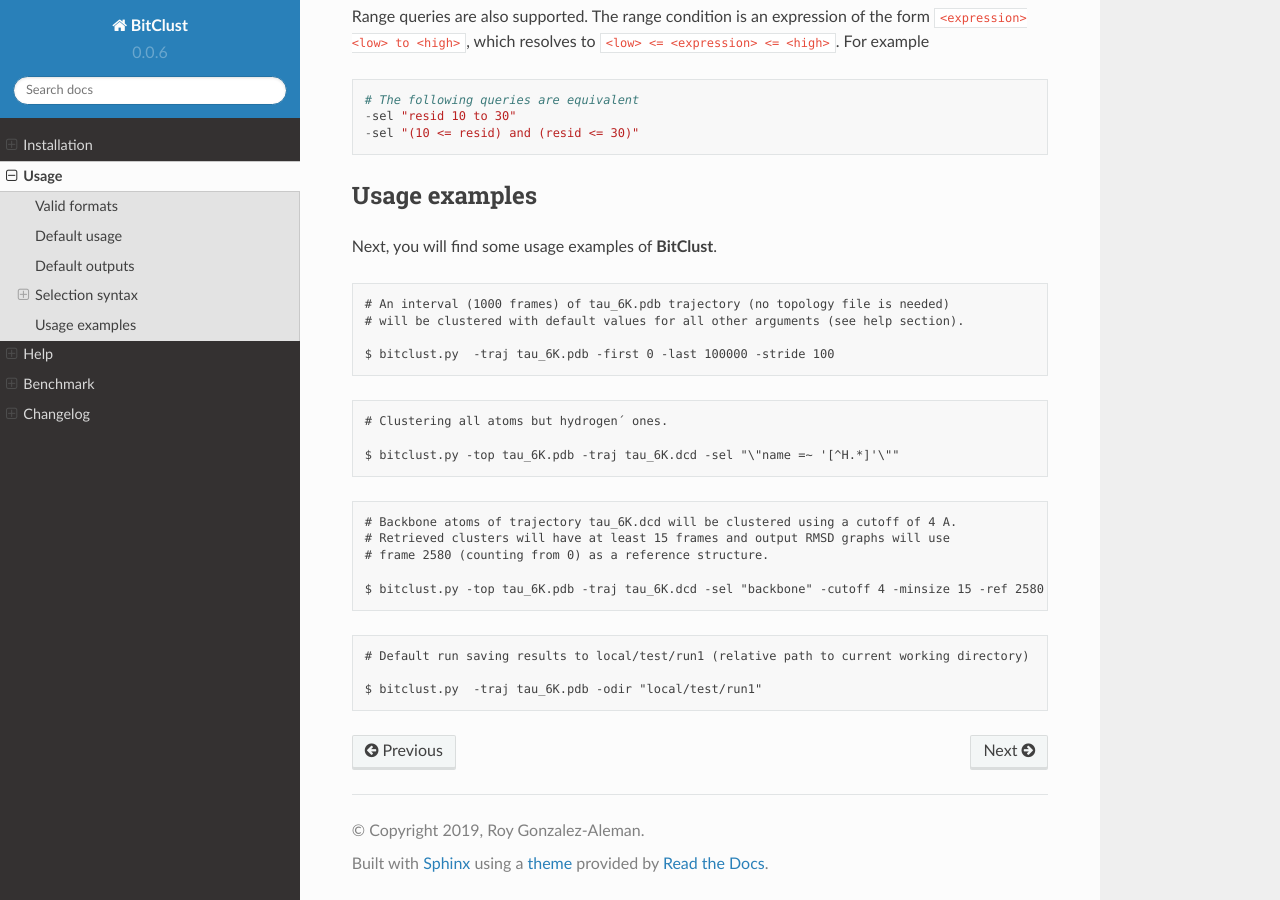
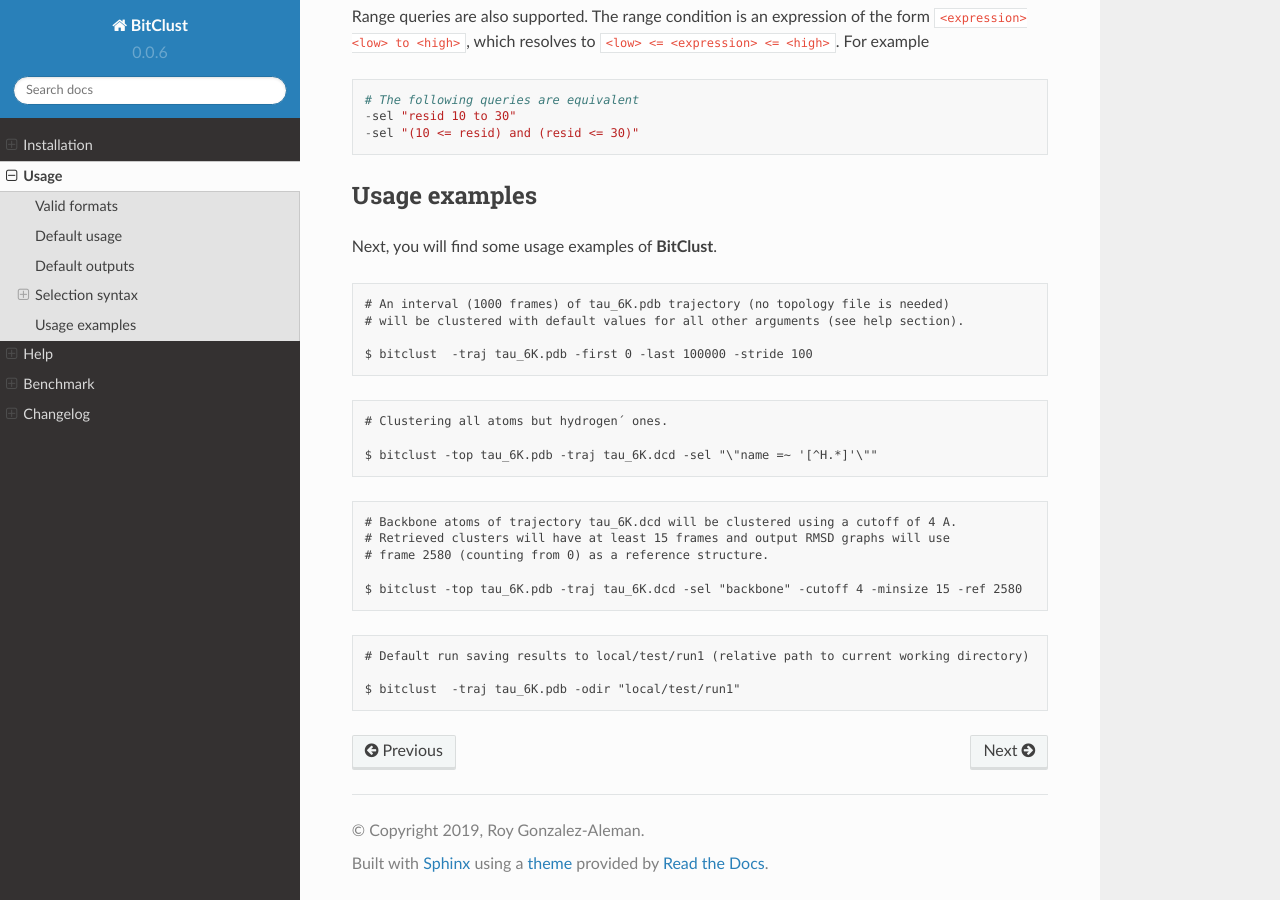
Before and after one commit to rglez/bitclust, a Sphinx documentation site: the page built from doc/source/sections/usage.rst, in a window 1280 px wide and 900 px high, scrolled down 3252 px. Built offline with Sphinx 7.4.7 and the Read the Docs theme 2.0.0, drawn with Linux system fonts in a browser that asks for light colours; some of the changed text lies outside the part shown.

```diff
--- a/doc/source/sections/usage.rst
+++ b/doc/source/sections/usage.rst
@@ -32,7 +32,7 @@ specified they will take their default values commented below.
 
 A minimal run like ::
 
- $ bitclust.py -top tau_6K.pdb -traj tau_6K.dcd
+ $ bitclust -top tau_6K.pdb -traj tau_6K.dcd
 
 loads the tau_6K.dcd trajectory into tau_6K.pdb coordinates (both present at
 current working directory as not path was provided) and performs a clustering job using Daura’s algorithm
@@ -142,14 +142,14 @@ Next, you will find some usage examples of **BitClust**.
  # An interval (1000 frames) of tau_6K.pdb trajectory (no topology file is needed)
  # will be clustered with default values for all other arguments (see help section).
 
- $ bitclust.py  -traj tau_6K.pdb -first 0 -last 100000 -stride 100
+ $ bitclust  -traj tau_6K.pdb -first 0 -last 100000 -stride 100
 
 
 ::
 
  # Clustering all atoms but hydrogen´ ones.
 
- $ bitclust.py -top tau_6K.pdb -traj tau_6K.dcd -sel "\"name =~ '[^H.*]'\""
+ $ bitclust -top tau_6K.pdb -traj tau_6K.dcd -sel "\"name =~ '[^H.*]'\""
 
 
 ::
@@ -158,11 +158,11 @@ Next, you will find some usage examples of **BitClust**.
  # Retrieved clusters will have at least 15 frames and output RMSD graphs will use
  # frame 2580 (counting from 0) as a reference structure.
 
- $ bitclust.py -top tau_6K.pdb -traj tau_6K.dcd -sel "backbone" -cutoff 4 -minsize 15 -ref 2580
+ $ bitclust -top tau_6K.pdb -traj tau_6K.dcd -sel "backbone" -cutoff 4 -minsize 15 -ref 2580
 
 
 ::
 
  # Default run saving results to local/test/run1 (relative path to current working directory)
 
- $ bitclust.py  -traj tau_6K.pdb -odir "local/test/run1"
+ $ bitclust  -traj tau_6K.pdb -odir "local/test/run1"
```
